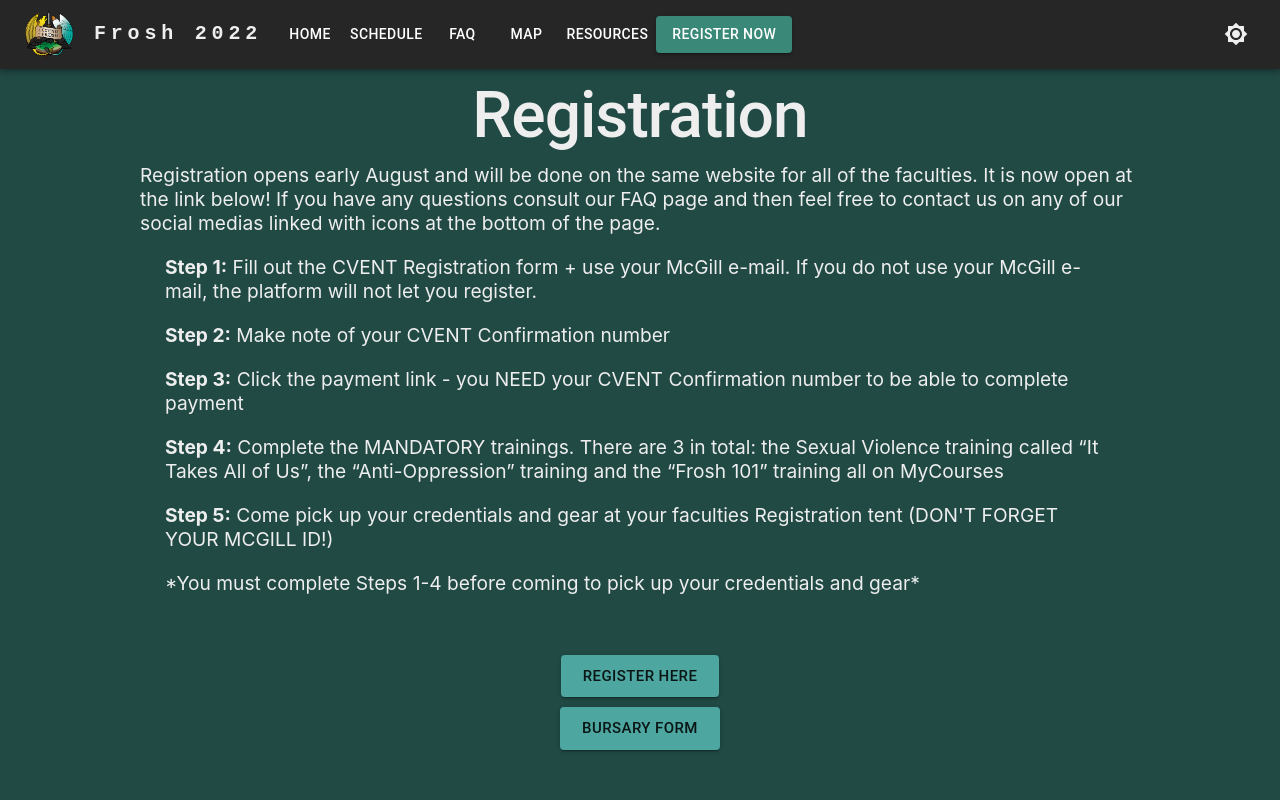
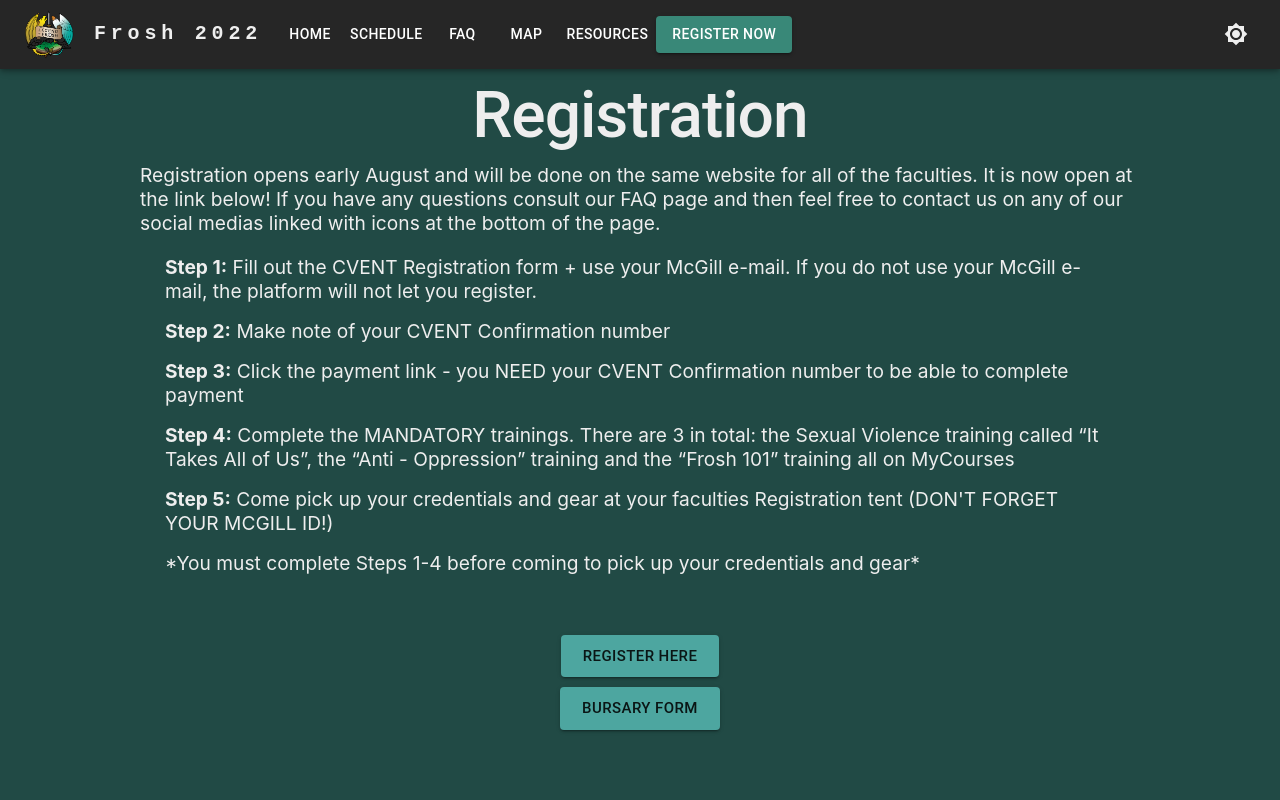
Before and after one commit to chailatte27/Frosh2024, a React (Create React App) app: page /#/register in a window 1280 px wide. Shown: the top 800 px of the page. Built offline with nearby package versions, Linux system fonts and the light colour scheme.

Commit message:
Registration formatting

```diff
--- a/src/constants/registration.js
+++ b/src/constants/registration.js
@@ -1,5 +1,14 @@
 export const HOW_TO_REGISTER =
   "Registration opens early August and will be done on the same website for all of the faculties. It is now open at the link below! If you have any questions consult our FAQ page and then feel free to contact us on any of our social medias linked with icons at the bottom of the page.";
 
-// export const STEPS_TO_TAKE =
-//   "Step 1: Fill out the CVENT Registration form + use your McGill e-mail. If you do not use your McGill e-mail, the platform will not let you register.\Step 2: Make note of your CVENT Confirmation number\nStep 3: Click the payment link - you NEED your CVENT Confirmation number to be able to complete payment\nStep 4: Complete the MANDATORY trainings. There are 3 in total: the Sexual Violence training called <q>It Takes All of Us<q>, the <q>Anti-Oppression<q> training and the <q>Frosh 101<q> training all on MyCourses\nStep 5: Come pick up your credentials and gear at your faculties Registration tent (DON'T FORGET YOUR MCGILL ID!)\n*You must complete Steps 1-4 before coming to pick up your credentials and gear*";
+export const STEPS_TO_TAKE = [
+  "Fill out the CVENT Registration form + use your McGill e-mail. If you do not use your McGill e-mail, the platform will not let you register.",
+  "Make note of your CVENT Confirmation number",
+  "Click the payment link - you NEED your CVENT Confirmation number to be able to complete payment",
+  <>
+    Complete the MANDATORY trainings. There are 3 in total: the Sexual Violence
+    training called <q>It Takes All of Us</q>, the <q>Anti - Oppression</q>{" "}
+    training and the <q>Frosh 101</q> training all on MyCourses
+  </>,
+  "Come pick up your credentials and gear at your faculties Registration tent (DON'T FORGET YOUR MCGILL ID!)",
+];
--- a/src/pages/register/index.jsx
+++ b/src/pages/register/index.jsx
@@ -1,6 +1,6 @@
 import { Button, Typography } from "@mui/material";
 import React from "react";
-import { HOW_TO_REGISTER } from "../../constants/registration";
+import { HOW_TO_REGISTER, STEPS_TO_TAKE } from "../../constants/registration";
 
 export default function Register() {
   return (
@@ -19,38 +19,13 @@
           <Typography variant="p">{HOW_TO_REGISTER}</Typography>
         </div>
         <div style={{ padding: "20px 25px 50px 25px" }}>
-          <Typography variant="p">
-            <strong>Step 1:</strong> Fill out the CVENT Registration form + use
-            your McGill e-mail. If you do not use your McGill e-mail, the
-            platform will not let you register.{" "}
-          </Typography>
-          <br></br>
-          <br></br>
-          <Typography variant="p">
-            <strong>Step 2:</strong> Make note of your CVENT Confirmation number
-          </Typography>
-          <br></br>
-          <br></br>
-          <Typography variant="p">
-            <strong>Step 3:</strong> Click the payment link - you NEED your
-            CVENT Confirmation number to be able to complete payment
-          </Typography>
-          <br></br>
-          <br></br>
-          <Typography variant="p">
-            <strong>Step 4:</strong> Complete the MANDATORY trainings. There are
-            3 in total: the Sexual Violence training called{" "}
-            <q>It Takes All of Us</q>, the <q>Anti-Oppression</q> training and
-            the <q>Frosh 101</q> training all on MyCourses
-          </Typography>
-          <br></br>
-          <br></br>
-          <Typography variant="p">
-            <strong>Step 5:</strong> Come pick up your credentials and gear at
-            your faculties Registration tent (DON'T FORGET YOUR MCGILL ID!)
-          </Typography>
-          <br></br>
-          <br></br>
+          {STEPS_TO_TAKE.map((step, index) => (
+            <div style={{ paddingBottom: "1em" }}>
+              <Typography variant="p">
+                <strong>Step {index + 1}:</strong> {step}
+              </Typography>
+            </div>
+          ))}
           <Typography variant="p">
             *You must complete Steps 1-4 before coming to pick up your
             credentials and gear*
```
